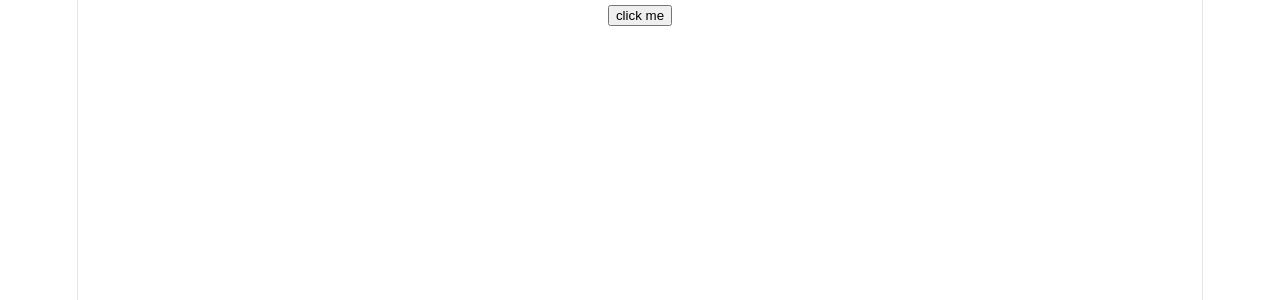
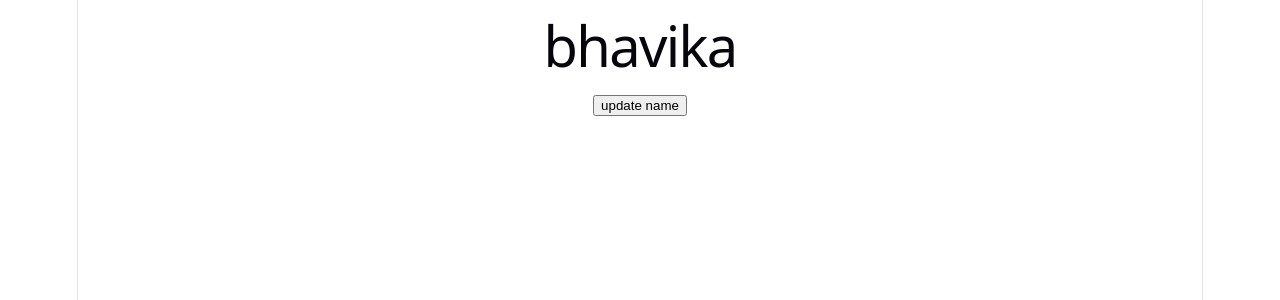
Before and after one commit to maskibhavika-cmyk/react-revision, a React (Vite) app in the folder revision/: page / in a window 1280 px wide. Shown: the top 300 px of the page. Built offline with nearby package versions, Linux system fonts and the light colour scheme.

Commit message:
useState + onclick

```diff
--- a/revision/src/App.jsx
+++ b/revision/src/App.jsx
@@ -89,15 +89,34 @@
 
 
 //event handling
-import React from 'react'
+// import React from 'react'
+
+// const App = () => {
+//     const handleClick = ()=>{
+//         alert("Button clicked")
+//     }
+//   return (
+//     <div>
+//         <button onClick={ handleClick}>click me</button>
+//     </div>
+//   )
+// }
+
+// export default App
+
+
+//useState + onClick
+import React, { useState } from 'react'
 
 const App = () => {
-    const handleClick = ()=>{
-        alert("Button clicked")
-    }
+   const [name,setname] = useState("bhavika")
+   const changeName = () => {
+    setname("kangana")
+   }
   return (
     <div>
-        <button onClick={ handleClick}>click me</button>
+<h1>{name}</h1>
+<button onClick={changeName}>update name</button>
     </div>
   )
 }
```
